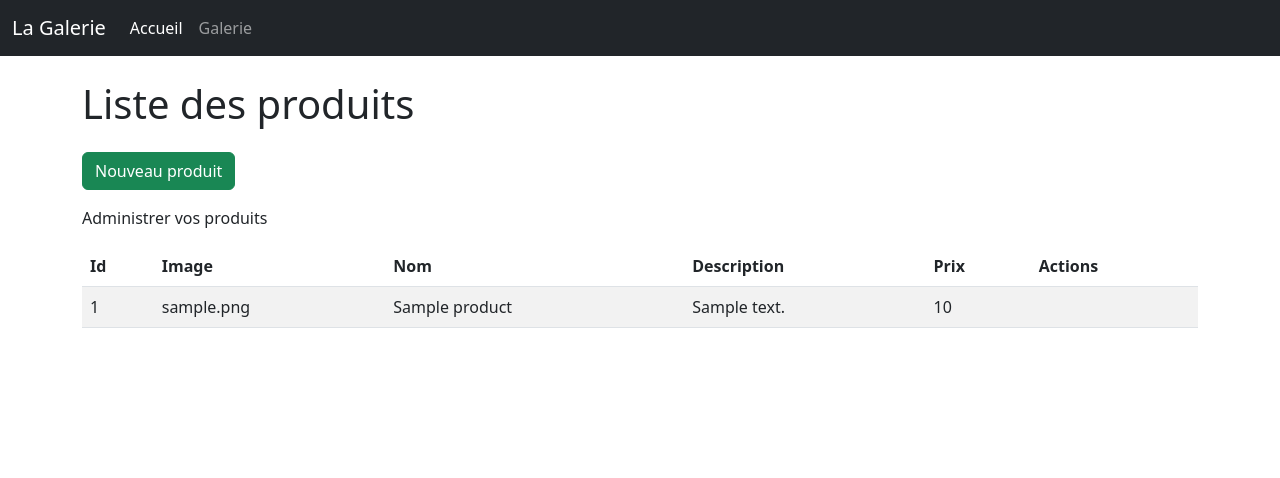
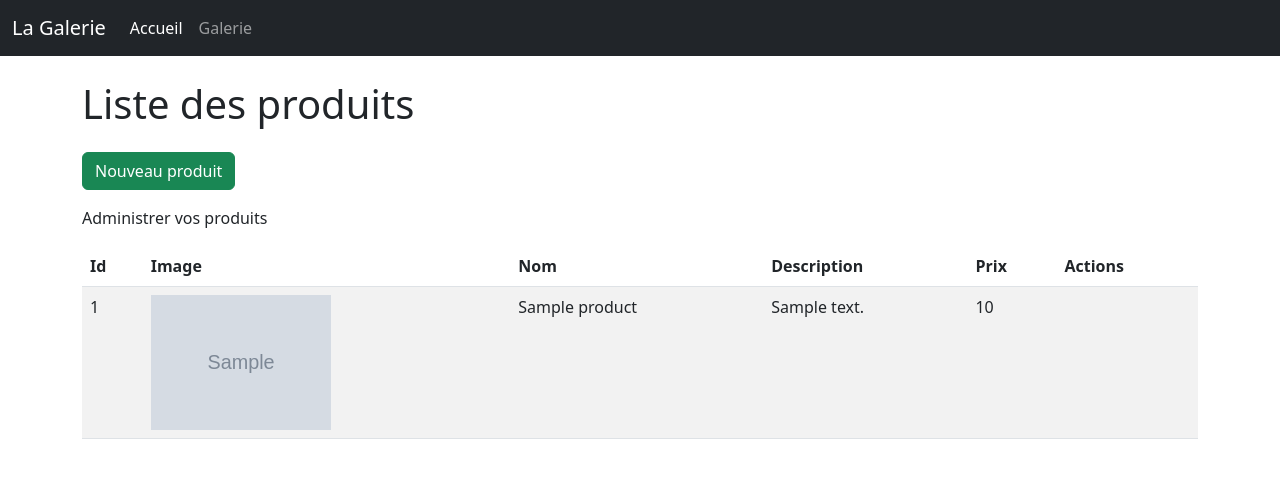
Before and after one commit to Bousbihfatouma/php-crud, a PHP site: page / in a window 1280 px wide. Shown: the top 478 px of the page. Run offline with PHP 8.4, Linux system fonts and the light colour scheme; tables that the repository leaves empty or names only in its code hold one stand-in row (values such as "Sample post"); grey boxes marked "Sample" are stand-in pictures; some libraries are stand-ins or nearby versions.

Commit message:
les images

```diff
--- a/ajouter-produit.php
+++ b/ajouter-produit.php
@@ -27,5 +27,6 @@
       <input type="hidden" name="action" value="new">
       <button type="submit" class="btn btn-success mt-3">Ajouter</button>
     </form>
+    </main>
 </body>
 </html>
--- /dev/null
+++ b/css/style.min.css
@@ -0,0 +1 @@
+body .img-list{width:100%;max-width:180px}
--- a/includes/_head.php
+++ b/includes/_head.php
@@ -3,4 +3,4 @@
 <meta name="viewport" content="width=device-width, initial-scale=1.0">
 <title>Document</title>
 <link href="https://cdn.jsdelivr.net/npm/bootstrap@5.2.3/dist/css/bootstrap.min.css" rel="stylesheet" integrity="sha384-rbsA2VBKQhggwzxH7pPCaAqO46MgnOM80zW1RWuH61DGLwZJEdK2Kadq2F9CUG65" crossorigin="anonymous">
-<link rel="stylesheet" href="css/lightbox.min.css">
+<link rel="stylesheet" href="css/style.min.css">
--- a/index.php
+++ b/index.php
@@ -4,16 +4,20 @@ session_start(); // A partir de ce moment on a accès à $_SESSION
 ?>
 <!DOCTYPE html>
 <html lang="en">
+
 <head>
     <?php include 'includes/_head.php'; ?>
 </head>
+
 <body>
     <?php include 'includes/_navbar.php'; ?>
     <main class="container-lg bg-white py-4">
         <?php
         // On vérifie s'il y a un message à afficher (en session)
-            if(isset($_SESSION["message"])){
-                echo '<div class="alert alert-success">'.$_SESSION["message"].'</div>';
+        if (isset($_SESSION["message"])) {
+            echo '<div class="alert alert-success">' .
+            $_SESSION["message"] . '<button type="button" class="btn-close" data-bs-dismiss="alert" aria-label="Close"></button>
+</div> ';
             // On supprime le message de la session
             unset($_SESSION["message"]);
         }
@@ -37,18 +41,26 @@ session_start(); // A partir de ce moment on a accès à $_SESSION
                 // 1 - Connexion à la BDD
                 require_once 'connexion.php';
                 // 2 - Ecriture de la requête SQL
-                    $sql = 'SELECT * FROM product';
+                $sql = 'SELECT * FROM product ORDER BY id DESC';
                 // echo $sql;
                 // 3 - Exécution de la requête SQL
                 $query = mysqli_query($connexion, $sql);
                 // 4 - Récupération des données
                 // On passe en revue les produits récupérés dans la base de données
                 // à l'aide d'une boucle while
-                    while($produit = mysqli_fetch_array($query)) {
+                while ($produit = mysqli_fetch_array($query)) {
                 ?>
                     <tr>
                         <td><?php echo $produit['id']; ?></td>
-                    <td><?php echo $produit['image_name']; ?></td>
+                        <td>
+                            <?php if (isset($produit['image_name'])) {
+                                // On affiche l'image
+                            ?>
+                                <img src="images/<?php echo $produit['image_name']; ?>" alt="<?php echo $produit['nom']; ?>" class="img-list">
+                            <?php
+                            }
+                            ?>
+                        </td>
                         <td><?php echo $produit['nom']; ?></td>
                         <td><?php echo $produit['description']; ?></td>
                         <td><?php echo $produit['prix']; ?></td>
@@ -61,4 +73,5 @@ session_start(); // A partir de ce moment on a accès à $_SESSION
         </table>
     </main>
 </body>
+
 </html>
--- a/scss/style.scss
+++ b/scss/style.scss
@@ -0,0 +1,6 @@
+body{
+    .img-list{
+        width:100%;
+        max-width:180px;
+    }
+}
```
Also changed, not shown: images/1684156244-carte-france-reperes_23-2147820447.webp (added), images/1684224102-63354f8a89c44be2348b460f.jpg (added). Lines whose indentation alone changed are shown as unchanged.
